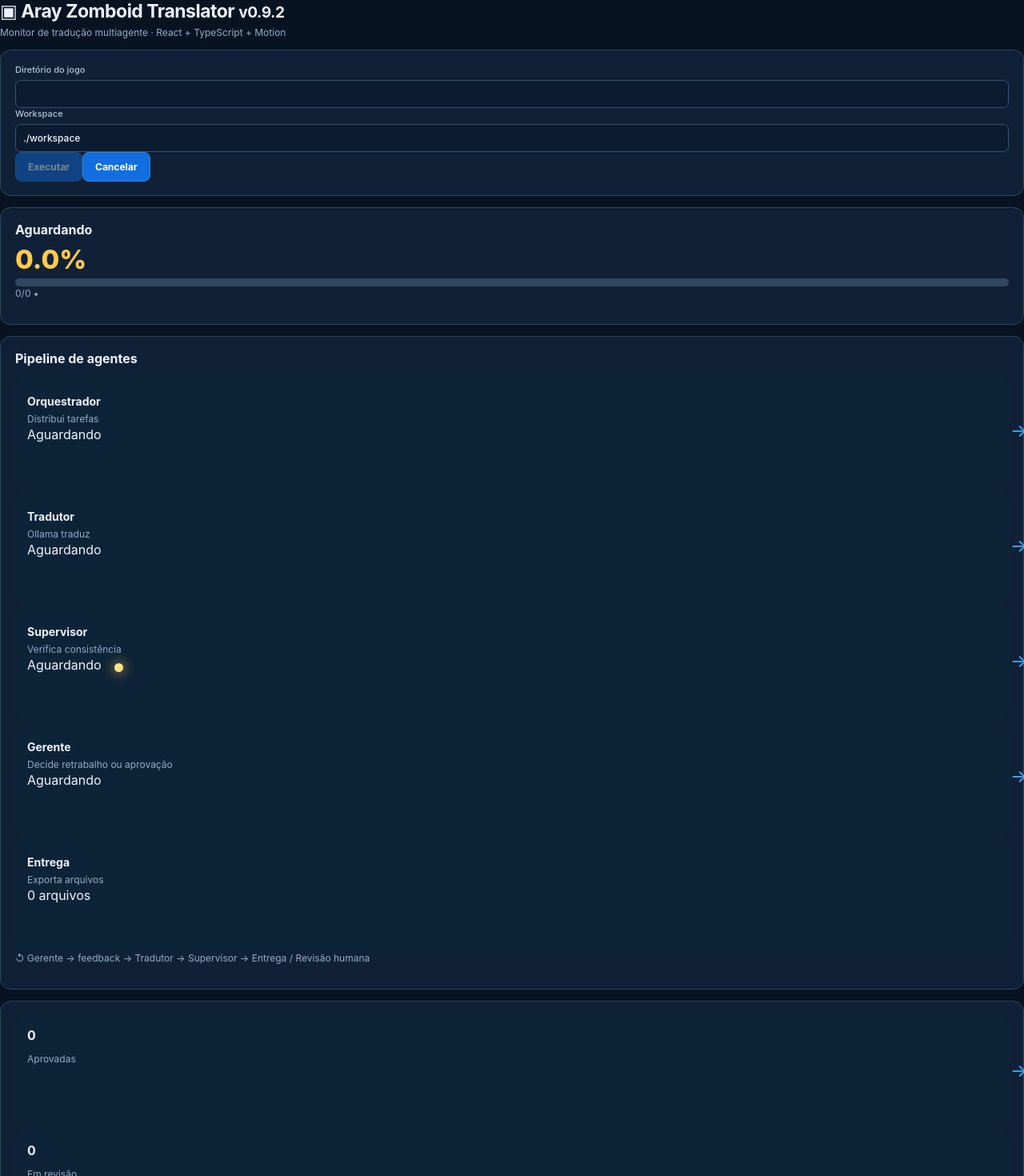
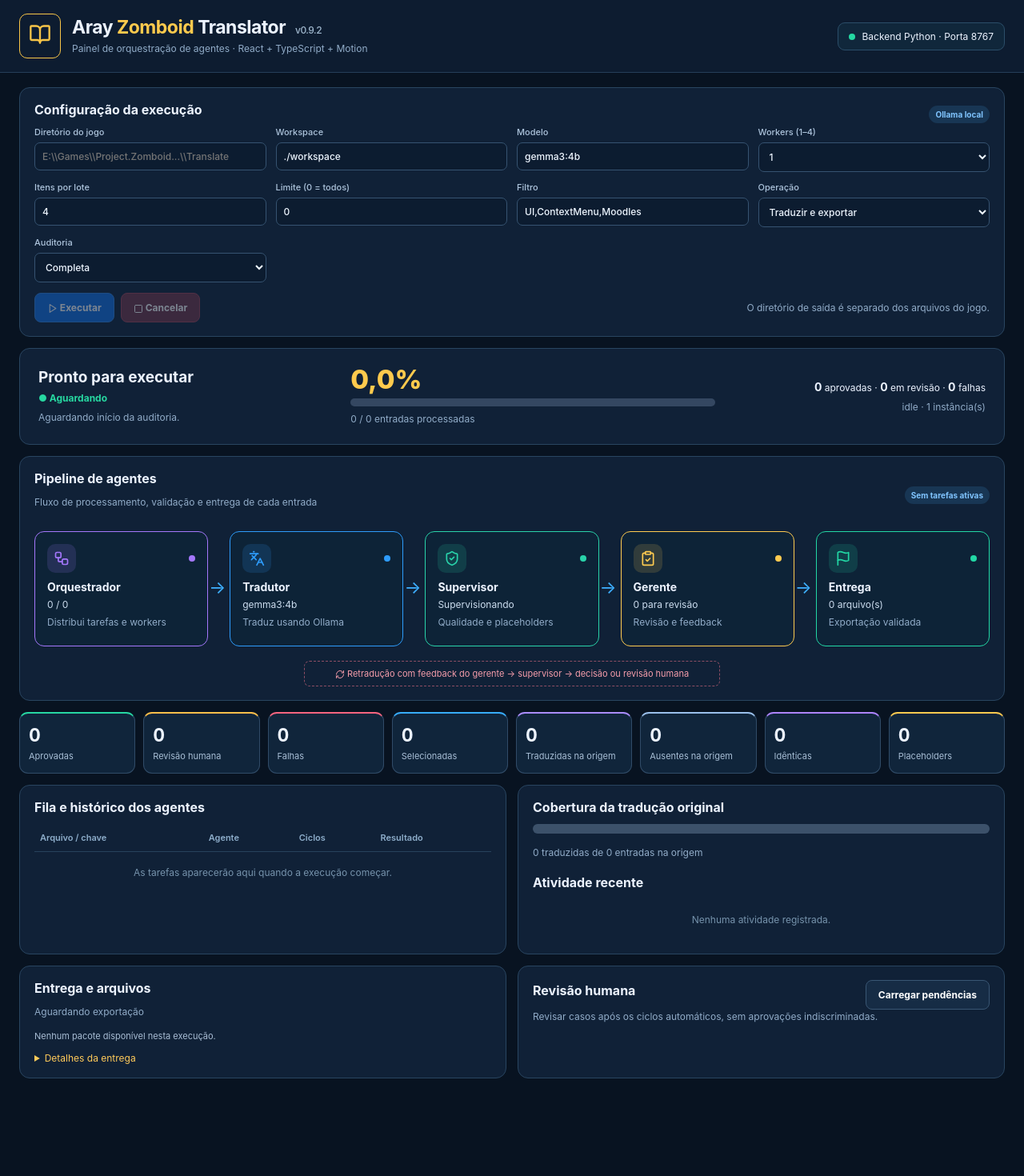
Before and after one commit to llongaray/ArayZomboidTranslator, a React (Vite) app in the folder frontend/: page / in a window 1280 px wide. Shown: the top 1470 px of the page at 80% size. After the commit the page ends 1383 px from the top, so only its background shows below. Built offline with nearby package versions, Linux system fonts and the light colour scheme; no server answers.

Commit message:
feat(frontend): polished v0.9.2 dashboard with configuration, KPIs and agent flow

```diff
--- a/frontend/src/App.tsx
+++ b/frontend/src/App.tsx
@@ -1,19 +1,41 @@
 import {useEffect,useState} from 'react';
 import {motion,useReducedMotion} from 'motion/react';
-type State={status?:string;phase?:string;progress?:number;total?:number;accepted?:number;needs_review?:number;errors?:number;workers?:number;message?:string;agent_recent?:Array<{file:string;key:string;status:string;history:{agent:string}[]}>;result?:{files?:number;blocked_files?:unknown[]}};
-const nodes=['Orquestrador','Tradutor','Supervisor','Gerente','Entrega'];
-const colors=['#a77bfb','#329bff','#28cea4','#ffcb54','#28d59e'];
-export default function App(){const [s,setS]=useState<State>({}),[game,setGame]=useState(''),[work,setWork]=useState('./workspace'),[reviews,setReviews]=useState<any[]>([]),[error,setError]=useState('');const reduced=useReducedMotion();
-useEffect(()=>{let alive=true;const refresh=()=>fetch('/api/status').then(r=>r.json()).then(v=>{if(alive)setS(v)}).catch(()=>{});refresh();const id=setInterval(refresh,1000);return()=>{alive=false;clearInterval(id)}},[]);
-const progress=s.total?100*(s.progress||0)/s.total:0;const last=s.agent_recent?.at(-1);const current=last?.history?.at(-1)?.agent;const stage=current==='translator'?1:current==='supervisor'?2:current==='manager'?3:s.phase==='export'?4:0;
-async function start(){const r=await fetch('/api/start',{method:'POST',headers:{'Content-Type':'application/json'},body:JSON.stringify({game,work,model:'gemma3:4b',url:'http://127.0.0.1:11434',workers:1,batch:4,limit:0,mode:'all',files:'UI,ContextMenu,Moodles',operation:'translate'})});if(!r.ok)setError((await r.json()).error||'Erro ao iniciar')}
-async function listReview(){const r=await fetch('/api/review?work='+encodeURIComponent(work));const data=await r.json();setReviews(data.items||[])}
-return <><header><h1>▣ Aray <b>Zomboid</b> Translator <small>v0.9.2</small></h1><p className="muted">Monitor de tradução multiagente · React + TypeScript + Motion</p></header><main>
-<section className="panel"><div className="grid"><label>Diretório do jogo<input value={game} onChange={e=>setGame(e.target.value)}/></label><label>Workspace<input value={work} onChange={e=>setWork(e.target.value)}/></label></div><button disabled={!game||s.status==='running'} onClick={start}>Executar</button><button onClick={()=>fetch('/api/cancel',{method:'POST'})}>Cancelar</button>{error&&<p>{error}</p>}</section>
-<section className="panel"><h2>{s.status==='running'?'Execução em andamento':s.status==='done'?'Concluído':s.status==='partial'?'Entrega parcial':s.status||'Aguardando'}</h2><div className="percent">{progress.toFixed(1)}%</div><div className="track"><motion.div animate={{width:progress+'%'}} transition={{duration:reduced?0:.4}}/></div><p className="muted">{s.progress||0}/{s.total||0} • {s.message||''}</p></section>
-<section className="panel"><h2>Pipeline de agentes</h2><div className="grid" style={{position:'relative'}}>{!reduced&&<motion.div aria-label="Pacote de tradução em transferência" style={{position:'absolute',top:'50%',width:11,height:11,borderRadius:99,background:'#ffe38a',boxShadow:'0 0 15px #ffc84c',zIndex:5,pointerEvents:'none'}} animate={{left:(10+stage*20)+'%'}} transition={{type:'spring',stiffness:130,damping:20}}/>}{nodes.map((n,i)=><motion.div key={n} className="agent" style={{borderColor:colors[i]}} animate={{boxShadow:stage===i&&s.status==='running'?'0 0 20px '+colors[i]:'0 0 0px transparent'}} transition={{duration:reduced?0:.3}}><h3>{n}</h3><p className="muted">{i===0?'Distribui tarefas':i===1?'Ollama traduz':i===2?'Verifica consistência':i===3?'Decide retrabalho ou aprovação':'Exporta arquivos'}</p><p>{stage===i&&s.status==='running'?'● Processando':i===4?(s.result?.files||0)+' arquivos':'Aguardando'}</p></motion.div>)}</div><p className="muted">↺ Gerente → feedback → Tradutor → Supervisor → Entrega / Revisão humana</p></section>
-<section className="panel"><div className="grid">{[['Aprovadas',s.accepted],['Em revisão',s.needs_review],['Falhas',s.errors],['Processadas',s.progress],['Total',s.total]].map(([n,v])=><div className="agent" key={String(n)}><h2>{v||0}</h2><p className="muted">{n}</p></div>)}</div></section>
-<section className="panel"><h2>Últimas traduções processadas</h2><div style={{maxHeight:260,overflow:'auto'}}>{(s.agent_recent||[]).slice().reverse().map((item,i)=><p key={i}>{item.file} / {item.key} · {item.status} · {item.history?.at(-1)?.agent}</p>)}</div></section>
-<section className="panel"><h2>Revisão humana</h2><button onClick={listReview}>Carregar pendências</button>{reviews.map((r,i)=><Review key={i} item={r} work={work}/>)}</section>
+import {BookOpen,Workflow,Languages,ShieldCheck,ClipboardCheck,Flag,Play,Square,RefreshCw} from 'lucide-react';
+type Entry={file:string;key:string;status:string;history:{agent:string;cycle?:number}[]};
+type Summary={total?:number;counts?:{translated?:number;missing?:number;identical?:number;placeholder_mismatch?:number}};
+type State={status?:string;phase?:string;progress?:number;total?:number;accepted?:number;needs_review?:number;errors?:number;workers?:number;message?:string;agent_recent?:Entry[];summary?:Summary;result?:{files?:number;blocked_files?:unknown[];export_error?:string;output?:string;accepted?:string;quality_review?:string;agent_history?:string}};
+type ReviewItem={file:string;key:string;english:string;translation:string;reasons?:string[]};
+const agents=[{name:'Orquestrador',description:'Distribui tarefas e workers',color:'#a477fb',icon:Workflow},{name:'Tradutor',description:'Traduz usando Ollama',color:'#2e9cfb',icon:Languages},{name:'Supervisor',description:'Qualidade e placeholders',color:'#29d3aa',icon:ShieldCheck},{name:'Gerente',description:'Revisão e feedback',color:'#ffcb50',icon:ClipboardCheck},{name:'Entrega',description:'Exportação validada',color:'#22d8a5',icon:Flag}];
+const format=(x?:number)=>Number(x||0).toLocaleString('pt-BR');
+export default function App(){
+const [s,setS]=useState<State>({}),[game,setGame]=useState(''),[work,setWork]=useState('./workspace'),[model,setModel]=useState('gemma3:4b'),[workers,setWorkers]=useState('1'),[batch,setBatch]=useState('4'),[limit,setLimit]=useState('0'),[filter,setFilter]=useState('UI,ContextMenu,Moodles'),[mode,setMode]=useState('all'),[operation,setOperation]=useState('translate'),[reviews,setReviews]=useState<ReviewItem[]>([]),[error,setError]=useState(''),[events,setEvents]=useState<string[]>([]);
+const reduced=useReducedMotion();
+useEffect(()=>{let active=true;const refresh=()=>fetch('/api/status').then(r=>r.json()).then((state:State)=>{if(!active)return;setS(state);if(state.message)setEvents(old=>old[0]===state.message?old:[state.message!,...old].slice(0,35))}).catch(()=>{});refresh();const id=setInterval(refresh,1000);return()=>{active=false;clearInterval(id)}},[]);
+const pct=s.total?Math.min(100,100*(s.progress||0)/s.total):0;
+const last=s.agent_recent?.at(-1),current=last?.history?.at(-1)?.agent;
+const stage=s.phase==='export'?4:current==='translator'?1:current==='supervisor'?2:current==='manager'?3:0;
+const running=s.status==='running';
+async function start(){setError('');try{const res=await fetch('/api/start',{method:'POST',headers:{'Content-Type':'application/json'},body:JSON.stringify({game,work,model,url:'http://127.0.0.1:11434',workers:Number(workers),batch:Number(batch),limit:Number(limit),mode,files:filter,operation})});if(!res.ok)setError((await res.json()).error||'Não foi possível iniciar')}catch(e){setError(String(e))}}
+async function loadReviews(){try{const res=await fetch('/api/review?work='+encodeURIComponent(work)),data=await res.json();if(!res.ok)throw Error(data.error||'Erro ao carregar');setReviews(data.items||[])}catch(e){setError(String(e))}}
+const summary=s.summary,counts=summary?.counts||{};
+const metrics=[['Aprovadas',s.accepted,'#27d7a3'],['Revisão humana',s.needs_review,'#ffbf4b'],['Falhas',s.errors,'#fa6580'],['Selecionadas',s.total,'#38adff'],['Traduzidas na origem',counts.translated,'#aa8dff'],['Ausentes na origem',counts.missing,'#9ac0ec'],['Idênticas',counts.identical,'#ad84ff'],['Placeholders',counts.placeholder_mismatch,'#ffca50']];
+return <><header className="header"><div className="brand"><div className="brand-icon"><BookOpen size={28}/></div><div><h1>Aray <b>Zomboid</b> Translator <span className="version">v0.9.2</span></h1><div className="muted">Painel de orquestração de agentes · React + TypeScript + Motion</div></div></div><div className="connection"><span className="led"/>Backend Python · Porta 8767</div></header>
+<main className="shell">
+<section className="panel configuration"><div className="section-head"><h2>Configuração da execução</h2><span className="pill">Ollama local</span></div><div className="fields">
+<label>Diretório do jogo<input placeholder="E:\\Games\\Project.Zomboid...\\Translate" value={game} onChange={e=>setGame(e.target.value)}/></label>
+<label>Workspace<input value={work} onChange={e=>setWork(e.target.value)}/></label>
+<label>Modelo<input value={model} onChange={e=>setModel(e.target.value)}/></label>
+<label>Workers (1–4)<select value={workers} onChange={e=>setWorkers(e.target.value)}>{[1,2,3,4].map(n=><option key={n}>{n}</option>)}</select></label>
+<label>Itens por lote<input type="number" min="1" max="32" value={batch} onChange={e=>setBatch(e.target.value)}/></label>
+<label>Limite (0 = todos)<input type="number" min="0" value={limit} onChange={e=>setLimit(e.target.value)}/></label>
+<label>Filtro<input value={filter} onChange={e=>setFilter(e.target.value)}/></label>
+<label>Operação<select value={operation} onChange={e=>setOperation(e.target.value)}><option value="translate">Traduzir e exportar</option><option value="audit">Somente auditar</option></select></label>
+<label>Auditoria<select value={mode} onChange={e=>setMode(e.target.value)}><option value="all">Completa</option><option value="missing">Ausentes</option><option value="review">Revisão</option></select></label>
+</div><div className="form-actions"><button disabled={!game.trim()||running} onClick={start}><Play size={13} style={{verticalAlign:'middle'}}/> Executar</button><button className="danger" disabled={!running} onClick={()=>fetch('/api/cancel',{method:'POST'})}><Square size={12} style={{verticalAlign:'middle'}}/> Cancelar</button><p className="muted">{error||'O diretório de saída é separado dos arquivos do jogo.'}</p></div></section>
+<section className="panel overview"><div><h2 className="status-title">{running?'Execução em andamento':s.status==='done'?'Processamento concluído':s.status==='partial'?'Entrega parcial':s.status==='error'?'Erro na execução':'Pronto para executar'}</h2><div className="run-state">{running?'● Processando':s.status==='done'?'● Concluído':'● Aguardando'}</div><p className="muted" style={{margin:'8px 0 0'}}>{s.message||'Aguardando início da auditoria.'}</p></div><div><div className="percent">{pct.toFixed(1).replace('.',',')}%</div><div className="track"><motion.div animate={{width:pct+'%'}} transition={{duration:reduced?0:.4}}/></div><p className="muted" style={{margin:'7px 0 0'}}>{format(s.progress)} / {format(s.total)} entradas processadas</p></div><div className="status-stats"><strong>{format(s.accepted)}</strong> aprovadas · <strong>{format(s.needs_review)}</strong> em revisão · <strong>{format(s.errors)}</strong> falhas<br/><span className="muted">{s.phase||'idle'} · {format(s.workers||1)} instância(s)</span></div></section>
+<section className="panel"><div className="section-head"><div><h2>Pipeline de agentes</h2><p className="muted">Fluxo de processamento, validação e entrega de cada entrada</p></div><span className="pill">{running?'● Agentes em atividade':'Sem tarefas ativas'}</span></div><div className="pipeline-wrap"><div className="pipeline">{agents.map((agent,i)=><motion.div className="agent" key={agent.name} style={{'--accent':agent.color} as React.CSSProperties} animate={{boxShadow:running&&stage===i?'0 0 19px '+agent.color+'55':'0 0 0px transparent'}} transition={{duration:reduced?0:.2}}><div className="agent-top"><div className="agent-icon"><agent.icon size={20}/></div><span className="indicator"/></div><h3>{agent.name}</h3><div className="agent-detail">{i===0?format(s.progress)+' / '+format(s.total):i===1?model:i===3?format(s.needs_review)+' para revisão':i===4?format(s.result?.files)+' arquivo(s)':'Supervisionando'}</div><p className="muted">{agent.description}</p></motion.div>)}</div>{running&&!reduced&&<motion.span aria-hidden="true" style={{position:'absolute',top:'45%',left:0,width:9,height:9,borderRadius:'50%',background:'#ffdd7a',boxShadow:'0 0 15px 4px #ffd85a',pointerEvents:'none'}} animate={{left:(stage*24)+'%'}} transition={{type:'spring',stiffness:140,damping:20}}/>}</div><div className="feedback"><RefreshCw size={12} style={{verticalAlign:'middle'}}/> Retradução com feedback do gerente → supervisor → decisão ou revisão humana</div></section>
+<section className="metrics">{metrics.map(([name,value,color])=><div key={String(name)} className="metric" style={{borderTop:'2px solid '+color}}><b>{format(value as number)}</b><span>{name}</span></div>)}</section>
+<div className="bottom"><section className="panel"><h2>Fila e histórico dos agentes</h2><div className="queue"><table><thead><tr><th>Arquivo / chave</th><th>Agente</th><th>Ciclos</th><th>Resultado</th></tr></thead><tbody>{(s.agent_recent||[]).slice().reverse().map((item,i)=><tr key={i}><td className="key">{item.file} / {item.key}</td><td>{item.history?.at(-1)?.agent||'—'}</td><td>{item.history?.filter(h=>h.agent==='translator').length||0}</td><td><span className="pill">{item.status}</span></td></tr>)}</tbody></table>{!s.agent_recent?.length&&<div className="empty">As tarefas aparecerão aqui quando a execução começar.</div>}</div></section><section className="panel"><h2>Cobertura da tradução original</h2><div className="coverage"><div style={{width:(summary?.total?100*(counts.translated||0)/summary.total:0)+'%'}}/></div><p className="muted">{format(counts.translated)} traduzidas de {format(summary?.total)} entradas na origem</p><h2 style={{marginTop:18}}>Atividade recente</h2><div className="logs">{events.map((event,i)=><div className="log" key={i}>{event}</div>)}{!events.length&&<div className="empty">Nenhuma atividade registrada.</div>}</div></section></div>
+<div className="bottom" style={{marginTop:14}}><section className="panel"><h2>Entrega e arquivos</h2><p className={s.result?.blocked_files?.length?'warning':'muted'}>{s.result?.blocked_files?.length?format(s.result.blocked_files.length)+' arquivo(s) bloqueado(s)':s.result?.files!=null?format(s.result.files)+' arquivo(s) gerado(s)':'Aguardando exportação'}</p><div className="file-list">{s.result?.output||'Nenhum pacote disponível nesta execução.'}</div><details><summary>Detalhes da entrega</summary><pre>{JSON.stringify(s.result||{},null,2)}</pre></details></section><section className="panel"><div className="section-head"><h2>Revisão humana</h2><button className="ghost" onClick={loadReviews}>Carregar pendências</button></div><p className="muted">Revisar casos após os ciclos automáticos, sem aprovações indiscriminadas.</p><div className="queue">{reviews.map((r,i)=><Review key={r.file+r.key+i} item={r} work={work}/>)}</div></section></div>
 </main></>}
-function Review({item,work}:{item:any;work:string}){const [text,setText]=useState(item.translation||'');async function decide(action:string){await fetch('/api/review/decision',{method:'POST',headers:{'Content-Type':'application/json'},body:JSON.stringify({work,file:item.file,key:item.key,translation:text,action})})}return <div className="review"><b>{item.key}</b><p className="muted">{item.english}</p><textarea value={text} onChange={e=>setText(e.target.value)}/><button onClick={()=>decide('approve')}>Aprovar</button><button onClick={()=>decide('reject')}>Rejeitar</button></div>}
+function Review({item,work}:{item:ReviewItem;work:string}){const [value,setValue]=useState(item.translation||''),[feedback,setFeedback]=useState('');async function decide(action:'approve'|'reject'){try{const r=await fetch('/api/review/decision',{method:'POST',headers:{'Content-Type':'application/json'},body:JSON.stringify({work,file:item.file,key:item.key,translation:value,action})}),data=await r.json();setFeedback(r.ok?'Decisão registrada':data.error||'Erro ao salvar')}catch(e){setFeedback(String(e))}}return <div className="reviewItem"><strong className="key">{item.key}</strong><p className="muted" style={{margin:'7px 0'}}>Inglês: {item.english||'(vazio)'}</p><textarea value={value} onChange={e=>setValue(e.target.value)}/><div className="actions"><button onClick={()=>decide('approve')}>Aprovar</button><button className="danger" onClick={()=>decide('reject')}>Rejeitar</button></div>{feedback&&<p className="muted">{feedback}</p>}</div>}
```
